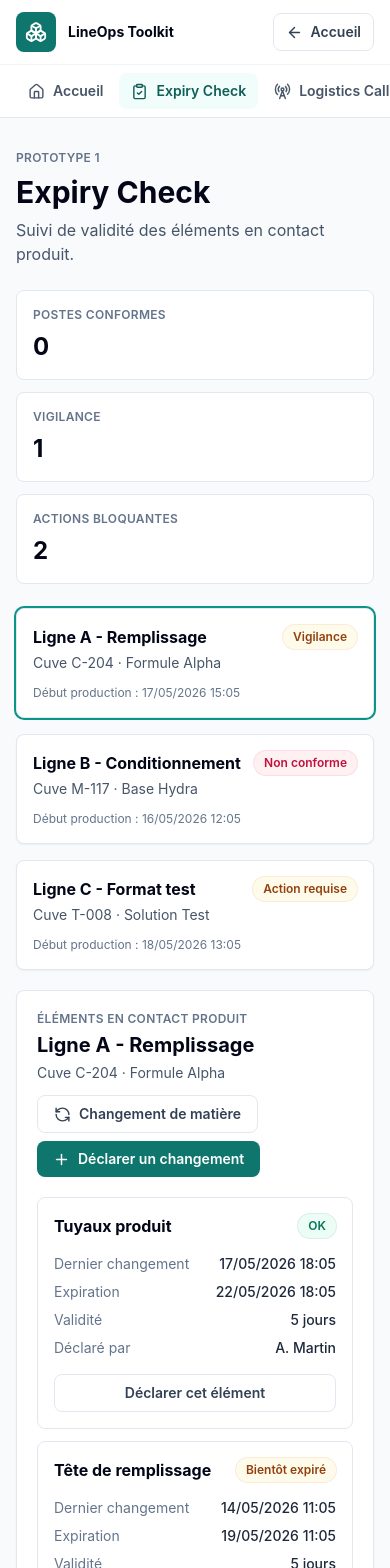
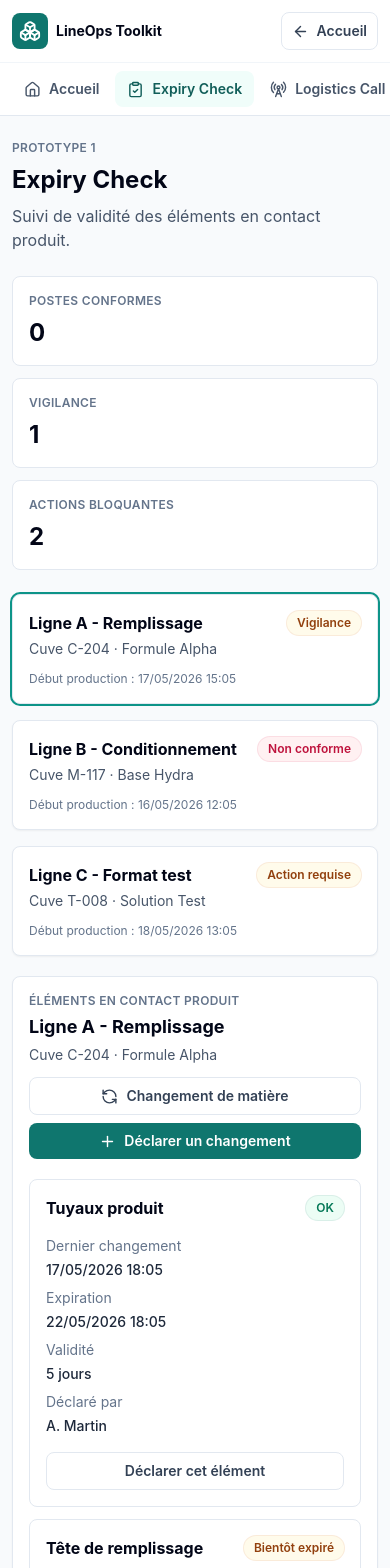
Before and after one commit to AmineAKIK/protocap, a React (Vite) app: page /expiry-check in a window 390 px wide. Shown: the top 1568 px of the page. Built offline with nearby package versions, Linux system fonts and the light colour scheme.

Commit message:
protocap : 1.1

```diff
--- a/src/components/AppShell.tsx
+++ b/src/components/AppShell.tsx
@@ -20,13 +20,13 @@ export function AppShell({ children }: AppShellProps) {
   return (
     <div className="min-h-screen bg-slate-50">
       <header className="sticky top-0 z-40 border-b border-slate-200 bg-white/90 backdrop-blur">
-        <div className="mx-auto flex max-w-7xl items-center justify-between gap-3 px-4 py-3 sm:px-6 lg:px-8">
-          <Link to="/" className="flex items-center gap-3">
-            <span className="grid h-10 w-10 place-items-center rounded-lg bg-teal-700 text-white">
+        <div className="mx-auto flex max-w-7xl items-center justify-between gap-2 px-3 py-3 sm:gap-3 sm:px-6 lg:px-8">
+          <Link to="/" className="flex min-w-0 items-center gap-2 sm:gap-3">
+            <span className="grid h-9 w-9 shrink-0 place-items-center rounded-lg bg-teal-700 text-white sm:h-10 sm:w-10">
               <Boxes size={22} />
             </span>
-            <span>
-              <span className="block text-sm font-bold text-slate-950">LineOps Toolkit</span>
+            <span className="min-w-0">
+              <span className="block truncate text-sm font-bold text-slate-950">LineOps Toolkit</span>
               <span className="hidden text-xs text-slate-500 sm:block">Prototypes terrain génériques</span>
             </span>
           </Link>
@@ -47,13 +47,13 @@ export function AppShell({ children }: AppShellProps) {
             ))}
           </nav>
           {!isHome ? (
-            <Link className="inline-flex items-center gap-2 rounded-lg border border-slate-200 px-3 py-2 text-sm font-semibold text-slate-700 hover:bg-slate-100" to="/">
+            <Link className="inline-flex shrink-0 items-center gap-2 rounded-lg border border-slate-200 px-2.5 py-2 text-sm font-semibold text-slate-700 hover:bg-slate-100 sm:px-3" to="/">
               <ArrowLeft size={17} />
-              Accueil
+              <span className="hidden min-[380px]:inline">Accueil</span>
             </Link>
           ) : null}
         </div>
-        <nav className="flex gap-1 overflow-x-auto border-t border-slate-100 px-4 py-2 md:hidden">
+        <nav className="flex gap-1 overflow-x-auto border-t border-slate-100 px-3 py-2 md:hidden">
           {navItems.map((item) => (
             <NavLink
               key={item.to}
--- a/src/components/Badge.tsx
+++ b/src/components/Badge.tsx
@@ -18,7 +18,7 @@ const tones: Record<BadgeTone, string> = {
 
 export function Badge({ children, tone = 'slate' }: BadgeProps) {
   return (
-    <span className={`inline-flex items-center rounded-full px-2.5 py-1 text-xs font-semibold ring-1 ${tones[tone]}`}>
+    <span className={`inline-flex max-w-full items-center rounded-full px-2.5 py-1 text-xs font-semibold leading-4 ring-1 ${tones[tone]}`}>
       {children}
     </span>
   );
--- a/src/components/Button.tsx
+++ b/src/components/Button.tsx
@@ -17,7 +17,7 @@ const variants: Record<ButtonVariant, string> = {
 export function Button({ children, variant = 'primary', icon, className = '', ...props }: ButtonProps) {
   return (
     <button
-      className={`inline-flex items-center justify-center gap-2 rounded-lg px-4 py-2 text-sm font-semibold transition focus:outline-none focus:ring-4 disabled:cursor-not-allowed disabled:opacity-50 ${variants[variant]} ${className}`}
+      className={`inline-flex min-w-0 items-center justify-center gap-2 rounded-lg px-4 py-2 text-center text-sm font-semibold leading-5 transition focus:outline-none focus:ring-4 disabled:cursor-not-allowed disabled:opacity-50 ${variants[variant]} ${className}`}
       {...props}
     >
       {icon}
--- a/src/components/Modal.tsx
+++ b/src/components/Modal.tsx
@@ -10,7 +10,7 @@ interface ModalProps {
 export function Modal({ title, children, onClose }: ModalProps) {
   return (
     <div className="fixed inset-0 z-50 flex items-end justify-center bg-slate-950/40 p-3 backdrop-blur-sm sm:items-center">
-      <div className="w-full max-w-xl rounded-lg bg-white shadow-soft">
+      <div className="max-h-[calc(100dvh-1.5rem)] w-full max-w-xl overflow-hidden rounded-lg bg-white shadow-soft">
         <div className="flex items-center justify-between border-b border-slate-200 px-5 py-4">
           <h2 className="text-lg font-bold text-slate-950">{title}</h2>
           <button
@@ -22,7 +22,7 @@ export function Modal({ title, children, onClose }: ModalProps) {
             <X size={20} />
           </button>
         </div>
-        <div className="p-5">{children}</div>
+        <div className="max-h-[calc(100dvh-6rem)] overflow-y-auto p-4 sm:p-5">{children}</div>
       </div>
     </div>
   );
--- a/src/index.css
+++ b/src/index.css
@@ -12,6 +12,15 @@
 body {
   margin: 0;
   min-width: 320px;
+  overflow-x: hidden;
+}
+
+#root {
+  min-width: 0;
+}
+
+* {
+  overflow-wrap: anywhere;
 }
 
 button,
@@ -30,7 +39,7 @@ textarea {
 
 @layer components {
   .panel {
-    @apply rounded-lg border border-slate-200 bg-white shadow-sm;
+    @apply min-w-0 rounded-lg border border-slate-200 bg-white shadow-sm;
   }
 
   .field {
--- a/src/pages/ExpiryCheckPage.tsx
+++ b/src/pages/ExpiryCheckPage.tsx
@@ -86,10 +86,10 @@ export function ExpiryCheckPage() {
   }
 
   return (
-    <div className="mx-auto max-w-7xl px-4 py-8 sm:px-6 lg:px-8">
+    <div className="mx-auto max-w-7xl px-3 py-6 sm:px-6 sm:py-8 lg:px-8">
       <div className="mb-6">
         <p className="label">Prototype 1</p>
-        <h1 className="mt-2 text-3xl font-bold text-slate-950">Expiry Check</h1>
+        <h1 className="mt-2 text-2xl font-bold text-slate-950 sm:text-3xl">Expiry Check</h1>
         <p className="mt-2 max-w-3xl text-slate-600">Suivi de validité des éléments en contact produit.</p>
       </div>
 
@@ -110,8 +110,8 @@ export function ExpiryCheckPage() {
                 onClick={() => setSelectedLineId(line.id)}
                 className={`panel w-full p-4 text-left transition hover:border-teal-300 ${line.id === selectedLine.id ? 'ring-2 ring-teal-600' : ''}`}
               >
-                <div className="flex items-start justify-between gap-3">
-                  <div>
+                <div className="flex flex-wrap items-start justify-between gap-3">
+                  <div className="min-w-0">
                     <h2 className="font-bold text-slate-950">{line.name}</h2>
                     <p className="mt-1 text-sm text-slate-600">{line.vat} · {line.product}</p>
                   </div>
@@ -124,16 +124,16 @@ export function ExpiryCheckPage() {
         </section>
 
         <section className="space-y-5">
-          <div className="panel p-5">
+          <div className="panel p-4 sm:p-5">
             <div className="flex flex-col gap-3 sm:flex-row sm:items-start sm:justify-between">
-              <div>
+              <div className="min-w-0">
                 <p className="label">Éléments en contact produit</p>
-                <h2 className="mt-1 text-xl font-bold text-slate-950">{selectedLine.name}</h2>
+                <h2 className="mt-1 text-lg font-bold text-slate-950 sm:text-xl">{selectedLine.name}</h2>
                 <p className="mt-1 text-sm text-slate-600">{selectedLine.vat} · {selectedLine.product}</p>
               </div>
-              <div className="flex flex-wrap gap-2">
-                <Button variant="ghost" icon={<RefreshCcw size={17} />} onClick={declareMaterialChange}>Changement de matière</Button>
-                <Button icon={<Plus size={17} />} onClick={() => { setChangeTarget('all'); setModalOpen(true); }}>Déclarer un changement</Button>
+              <div className="grid w-full gap-2 min-[520px]:w-auto min-[520px]:grid-cols-2">
+                <Button className="w-full" variant="ghost" icon={<RefreshCcw size={17} />} onClick={declareMaterialChange}>Changement de matière</Button>
+                <Button className="w-full" icon={<Plus size={17} />} onClick={() => { setChangeTarget('all'); setModalOpen(true); }}>Déclarer un changement</Button>
               </div>
             </div>
 
@@ -147,16 +147,16 @@ export function ExpiryCheckPage() {
               {selectedLine.elements.map((element) => {
                 const status = getElementStatus(element);
                 return (
-                  <div key={element.type} className="rounded-lg border border-slate-200 p-4">
-                    <div className="flex items-center justify-between gap-3">
+                  <div key={element.type} className="min-w-0 rounded-lg border border-slate-200 p-4">
+                    <div className="flex flex-wrap items-center justify-between gap-3">
                       <h3 className="font-bold text-slate-950">{element.label}</h3>
                       <Badge tone={statusTone[status]}>{statusLabel(status)}</Badge>
                     </div>
                     <dl className="mt-4 space-y-2 text-sm">
-                      <div className="flex justify-between gap-4"><dt className="text-slate-500">Dernier changement</dt><dd className="font-medium text-slate-800">{formatDateTime(element.lastChangedAt)}</dd></div>
-                      <div className="flex justify-between gap-4"><dt className="text-slate-500">Expiration</dt><dd className="font-medium text-slate-800">{formatDateTime(element.expiresAt)}</dd></div>
-                      <div className="flex justify-between gap-4"><dt className="text-slate-500">Validité</dt><dd className="font-medium text-slate-800">{element.validityDays} jours</dd></div>
-                      <div className="flex justify-between gap-4"><dt className="text-slate-500">Déclaré par</dt><dd className="font-medium text-slate-800">{element.operator}</dd></div>
+                      <div className="grid gap-1 min-[420px]:grid-cols-[1fr_auto] min-[420px]:gap-4"><dt className="text-slate-500">Dernier changement</dt><dd className="font-medium text-slate-800 min-[420px]:text-right">{formatDateTime(element.lastChangedAt)}</dd></div>
+                      <div className="grid gap-1 min-[420px]:grid-cols-[1fr_auto] min-[420px]:gap-4"><dt className="text-slate-500">Expiration</dt><dd className="font-medium text-slate-800 min-[420px]:text-right">{formatDateTime(element.expiresAt)}</dd></div>
+                      <div className="grid gap-1 min-[420px]:grid-cols-[1fr_auto] min-[420px]:gap-4"><dt className="text-slate-500">Validité</dt><dd className="font-medium text-slate-800 min-[420px]:text-right">{element.validityDays} jours</dd></div>
+                      <div className="grid gap-1 min-[420px]:grid-cols-[1fr_auto] min-[420px]:gap-4"><dt className="text-slate-500">Déclaré par</dt><dd className="font-medium text-slate-800 min-[420px]:text-right">{element.operator}</dd></div>
                     </dl>
                     <Button className="mt-4 w-full" variant="ghost" onClick={() => { setChangeTarget(element.type); setModalOpen(true); }}>Déclarer cet élément</Button>
                   </div>
@@ -165,11 +165,11 @@ export function ExpiryCheckPage() {
             </div>
           </div>
 
-          <div className="panel p-5">
+          <div className="panel p-4 sm:p-5">
             <p className="label">Contrôle avant démarrage</p>
             <div className="mt-4 flex items-start gap-3 rounded-lg bg-slate-50 p-4">
-              {getLineStatus(selectedLine) === 'conform' ? <CheckCircle2 className="text-emerald-600" /> : <AlertTriangle className="text-amber-600" />}
-              <div>
+              {getLineStatus(selectedLine) === 'conform' ? <CheckCircle2 className="shrink-0 text-emerald-600" /> : <AlertTriangle className="shrink-0 text-amber-600" />}
+              <div className="min-w-0">
                 <h3 className="font-bold text-slate-950">Synthèse : {statusLabel(getLineStatus(selectedLine))}</h3>
                 <p className="mt-1 text-sm text-slate-600">
                   {getLineStatus(selectedLine) === 'nonConform'
@@ -182,12 +182,12 @@ export function ExpiryCheckPage() {
             </div>
           </div>
 
-          <div className="panel p-5">
+          <div className="panel p-4 sm:p-5">
             <div className="flex items-center gap-2">
-              <History size={18} className="text-slate-500" />
+              <History size={18} className="shrink-0 text-slate-500" />
               <h2 className="font-bold text-slate-950">Historique des changements</h2>
             </div>
-            <div className="mt-4 max-h-72 space-y-3 overflow-auto pr-1">
+            <div className="mt-4 max-h-72 space-y-3 overflow-y-auto overflow-x-hidden pr-1">
               {history.map((entry) => (
                 <div key={entry.id} className="rounded-lg border border-slate-200 p-3 text-sm">
                   <div className="flex flex-wrap items-center justify-between gap-2">
@@ -227,7 +227,7 @@ export function ExpiryCheckPage() {
               <span className="label">Commentaire facultatif</span>
               <textarea className="field mt-1 min-h-24" name="comment" placeholder="Exemple : remplacement avant redémarrage" />
             </label>
-            <div className="flex justify-end gap-2">
+            <div className="grid gap-2 min-[420px]:flex min-[420px]:justify-end">
               <Button type="button" variant="ghost" onClick={() => setModalOpen(false)}>Annuler</Button>
               <Button type="submit">Valider</Button>
             </div>
```
Also changed, not shown: src/pages/HomePage.tsx (+12 -12 lines), src/pages/KnowledgeBasePage.tsx (+9 -9 lines), src/pages/LogisticsCallPage.tsx (+19 -19 lines), 4 other files (tests, documents, lock files or other folders).
